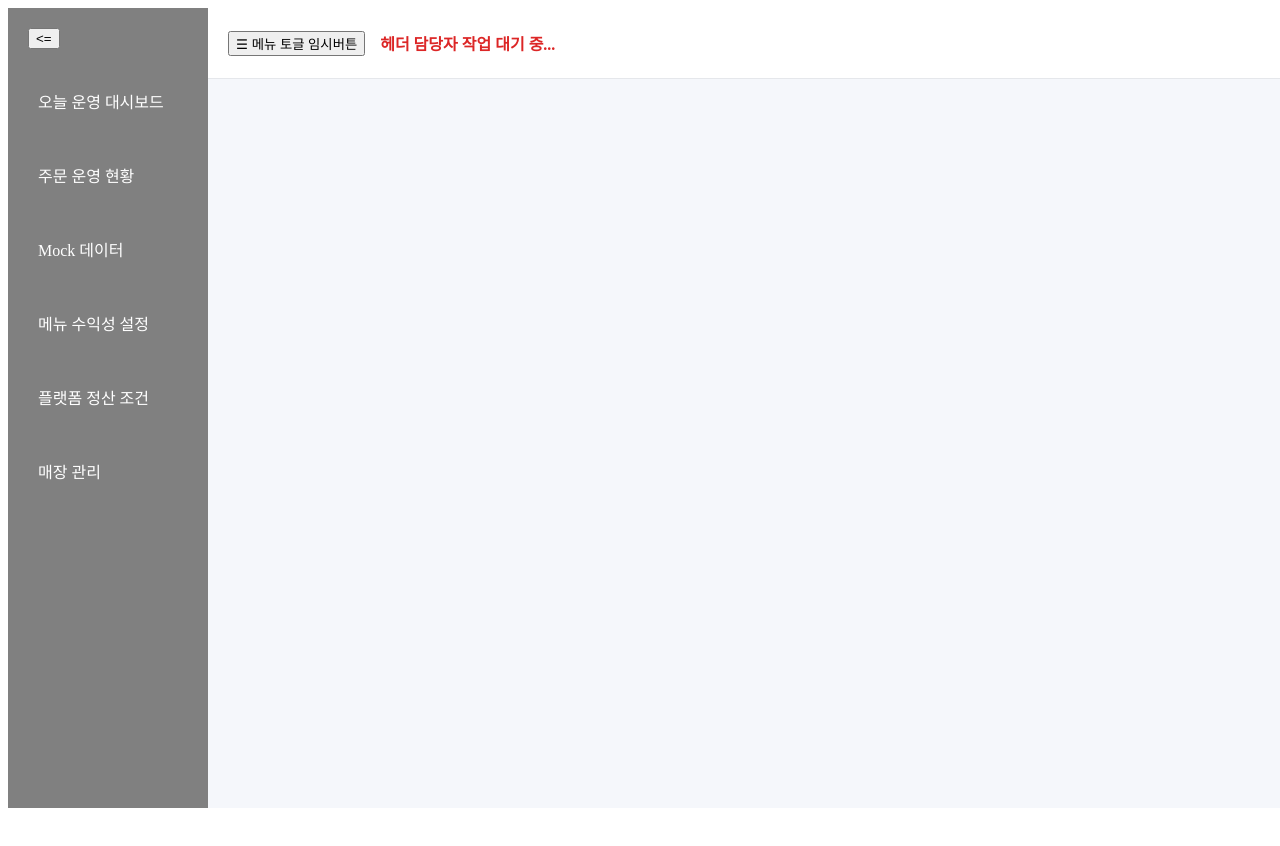
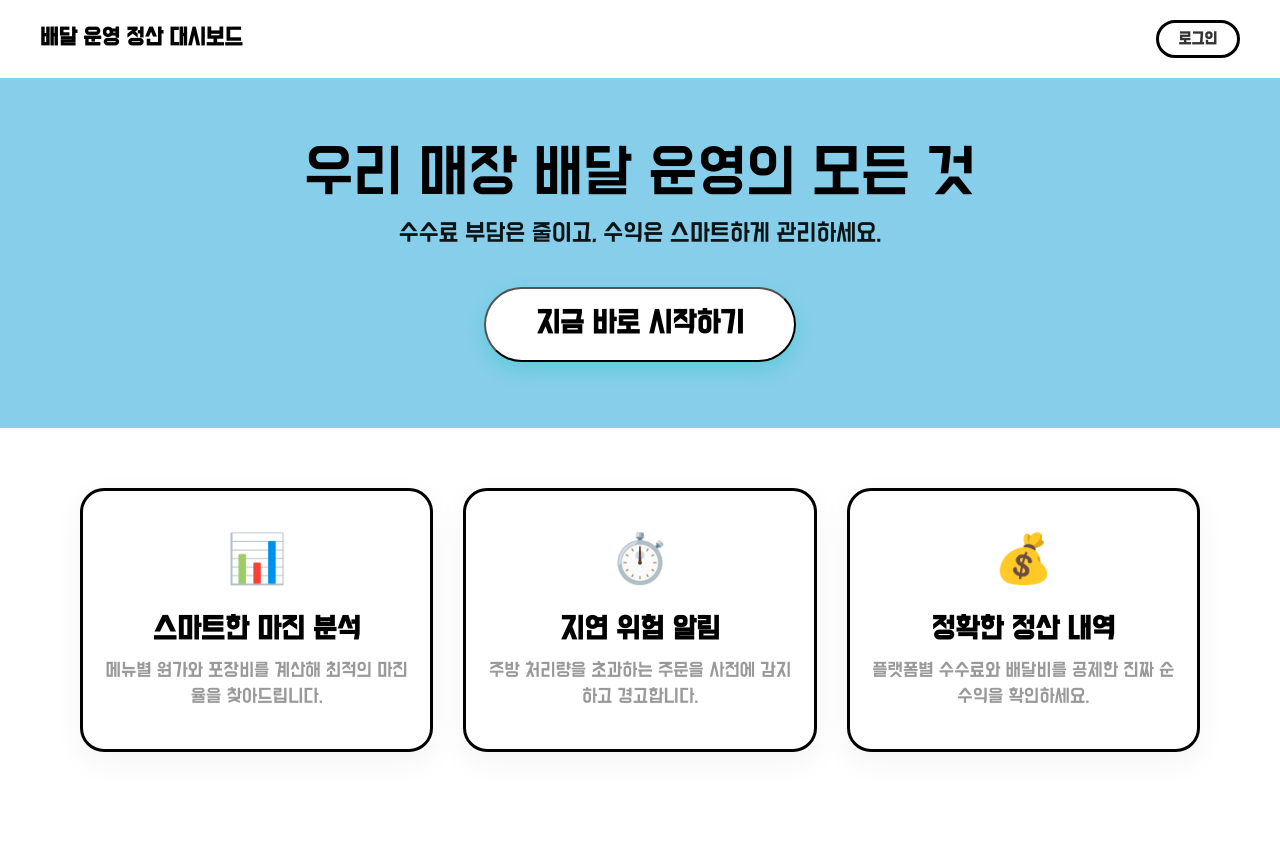
Before and after one commit to greencomacademy/team4-front, a Vue app: page / in a window 1280 px wide. Shown: the top 846 px of the page. Before the commit the page ends 816 px from the top, so only its background shows below. Built offline with nearby package versions, Linux system fonts and the light colour scheme.

Commit message:
메인 페이지, 랜딩 페이지

```diff
--- a/src/App.vue
+++ b/src/App.vue
@@ -1,33 +1,35 @@
 <script setup>
-import { ref } from 'vue';
-import { RouterView } from 'vue-router';
+import { ref, computed } from 'vue';
+import { RouterView, useRoute } from 'vue-router';
 import AppSidebar from './components/layout/AppSidebar.vue';
 
 // 🚨 파일이 아직 없으므로 아래 두 줄은 반드시 주석 처리해야 화면이 뜹니다!
 // import AppHeader from './components/layout/AppHeader.vue';
 // import BaseToast from './components/ui/BaseToast.vue';
 
+const route = useRoute();
 const isSidebarOpen = ref(true);
+
+// 현재 주소가 '/' (랜딩 페이지)인지 감지하는 변수
+const isLandingPage = computed(() => route.path === '/');
 </script>
 
 <template>
   <div class="app-wrapper">
     <AppSidebar
+      v-if="!isLandingPage"
       class="sidebar-area"
       :is-open="isSidebarOpen"
       @toggle="isSidebarOpen = !isSidebarOpen"
     />
 
     <div class="content-area">
-      <header class="header-area temp-header">
-        <button @click="isSidebarOpen = !isSidebarOpen">
-          ☰ 메뉴 토글 임시버튼
-        </button>
+      <header v-if="!isLandingPage" class="header-area temp-header">
         <span>헤더 담당자 작업 대기 중...</span>
       </header>
 
-      <main class="page-area">
-        <!-- <RouterView /> -->
+      <main class="page-area" :class="{ 'no-padding': isLandingPage }">
+        <RouterView />
       </main>
     </div>
   </div>
@@ -36,8 +38,6 @@ const isSidebarOpen = ref(true);
 <style scoped>
 .app-wrapper {
   display: flex;
-  height: 100vh;
-  width: 100vw;
   overflow: hidden;
   background-color: #f5f7fb;
 }
@@ -55,20 +55,12 @@ const isSidebarOpen = ref(true);
 
 /* 임시 헤더 디자인 */
 .temp-header {
-  height: 70px;
   background-color: #ffffff;
   border-bottom: 1px solid #e5e7eb;
   display: flex;
   align-items: center;
-  padding: 0 20px;
   gap: 15px;
   font-weight: bold;
   color: #dc2626; /* 임시 표시를 위해 빨간색 지정 */
 }
-
-.page-area {
-  flex: 1;
-  padding: 24px;
-  overflow-y: auto;
-}
 </style>
--- /dev/null
+++ b/src/assets/main.css
@@ -0,0 +1,12 @@
+@font-face {
+  font-family: 'BMDOHYEON_ttf';
+  src: url('/fonts/BMDOHYEON_ttf.ttf') format('truetype');
+  font-style: normal;
+}
+
+* {
+  margin: 0;
+  padding: 0;
+  box-sizing: border-box;
+  font-family: 'BMDOHYEON_ttf';
+}
--- a/src/main.js
+++ b/src/main.js
@@ -1,8 +1,9 @@
 import { createApp } from 'vue'
 import App from './App.vue'
-import router from './router' // 1. router 폴더에서 라우터 설정을 불러옵니다.
+import router from './router'
+import './assets/main.css'
 
 const app = createApp(App)
 
-app.use(router) // 2. 🚨 여기가 빠져서 난 에러입니다! 반드시 추가해야 합니다.
+app.use(router)
 app.mount('#app')
--- a/src/router/index.js
+++ b/src/router/index.js
@@ -1,10 +1,15 @@
-import { createRouter, createWebHistory } from 'vue-router'
+import { createRouter, createWebHistory } from 'vue-router';
+import LandingView from '../views/LandingView.vue';
 
 const router = createRouter({
   history: createWebHistory(),
   routes: [
-    // 지금은 빈 배열로 두어도 에러가 사라집니다. 나중에 3명이서 페이지를 붙일 때 여기에 추가합니다.
+    {
+      path: '/',
+      name: 'landing',
+      component: LandingView // 주소가 '/' 일 때 랜딩 페이지를 띄웁니다.
+    }
   ]
-})
+});
 
-export default router
+export default router;
--- /dev/null
+++ b/src/views/LandingView.vue
@@ -0,0 +1,162 @@
+<template>
+  <div class="landing-wrapper">
+    <nav class="landing-nav">
+      <div class="logo">배달 운영 정산 대시보드</div>
+      <button class="login-btn" @click="goToAuth">로그인</button>
+    </nav>
+
+    <header class="hero-section">
+      <div class="hero-content">
+        <h1 class="hero-title">우리 매장 배달 운영의 모든 것</h1>
+        <p class="hero-subtitle">수수료 부담은 줄이고, 수익은 스마트하게 관리하세요.</p>
+        <button class="btn-start" @click="goToAuth">
+          지금 바로 시작하기
+        </button>
+      </div>
+    </header>
+
+    <section class="features-section">
+      <div class="feature-card">
+        <div class="icon">📊</div>
+        <h3>스마트한 마진 분석</h3>
+        <p>메뉴별 원가와 포장비를 계산해 최적의 마진율을 찾아드립니다.</p>
+      </div>
+      <div class="feature-card">
+        <div class="icon">⏱️</div>
+        <h3>지연 위험 알림</h3>
+        <p>주방 처리량을 초과하는 주문을 사전에 감지하고 경고합니다.</p>
+      </div>
+      <div class="feature-card">
+        <div class="icon">💰</div>
+        <h3>정확한 정산 내역</h3>
+        <p>플랫폼별 수수료와 배달비를 공제한 진짜 순수익을 확인하세요.</p>
+      </div>
+    </section>
+  </div>
+</template>
+
+<script setup>
+import { useRouter } from 'vue-router';
+
+const router = useRouter();
+
+// 로그인/회원가입 페이지로 이동하는 함수
+const goToAuth = () => {
+  router.push('/auth');
+};
+</script>
+
+<style scoped>
+/* 전체 배경을 흰색으로 덮기 */
+.landing-wrapper {
+  width: 100%;
+  height: 5000px;
+  background-color: #ffffff;
+  display: flex;
+  flex-direction: column;
+}
+
+/* 상단 네비게이션 바 */
+.landing-nav {
+  display: flex;
+  justify-content: space-between;
+  align-items: center;
+  padding: 20px 40px;
+  background-color: #ffffff;
+}
+
+.logo {
+  font-size: 1.2rem;
+  font-weight: 900;
+  color: #000000;
+}
+
+.login-btn {
+  background: transparent;
+  color: #333;
+  font-weight: bold;
+  padding: 8px 20px;
+  border-radius: 20px;
+  border: 3px solid #000000;
+}
+
+.login-btn:hover {
+  background-color: #f9fafc;
+}
+
+/* 메인 청록색 배너 영역 */
+.hero-section {
+  background-color: #87CEEB;
+  height: 350px;
+  color: #000000;
+  display: flex;
+  flex-direction: column;
+  justify-content: center;
+  align-items: center;
+  text-align: center;
+  padding: 8% 20px;
+}
+
+.hero-title {
+  font-size: clamp(2rem, 4vw, 3.5rem);
+  font-weight: 300;
+  margin-bottom: 16px;
+  line-height: 1.2;
+}
+
+.hero-subtitle {
+  font-size: clamp(1.1rem, 2vw, 1.3rem);
+  margin-bottom: 40px;
+  opacity: 0.9;
+}
+
+.btn-start {
+  background-color: white;
+  color: #000000;
+  font-size: 25px;
+  font-weight: 900;
+  padding: 20px 50px;
+  border-radius: 50px;
+  box-shadow: 0 8px 20px rgba(0, 199, 174, 0.3);
+}
+
+.btn-start:hover {
+  transform: translateY(-2px);
+  box-shadow: 0 12px 24px rgba(0, 199, 174, 0.4);
+}
+
+/* 하단 3단 카드 영역 */
+.features-section {
+  display: grid;
+  grid-template-columns: repeat(auto-fit, minmax(280px, 1fr));
+  gap: 30px;
+  padding: 60px 40px;
+  max-width: 1200px;
+  margin: 0 auto;
+}
+
+.feature-card {
+  text-align: center;
+  padding: 40px 20px;
+  background: #ffffff;
+  border-radius: 24px;
+  box-shadow: 0 10px 30px rgba(0, 0, 0, 0.05);
+  border: 3px solid #000000;
+}
+
+.icon {
+  font-size: 3rem;
+  margin-bottom: 20px;
+}
+
+.feature-card h3 {
+  color: #000000;
+  font-size: 25px;
+  margin-bottom: 12px;
+}
+
+.feature-card p {
+  color: #999999;
+  line-height: 1.6;
+}
+</style>
```
Also changed, not shown: public/fonts/BMDOHYEON_ttf.ttf (added), src/style.css (deleted).
